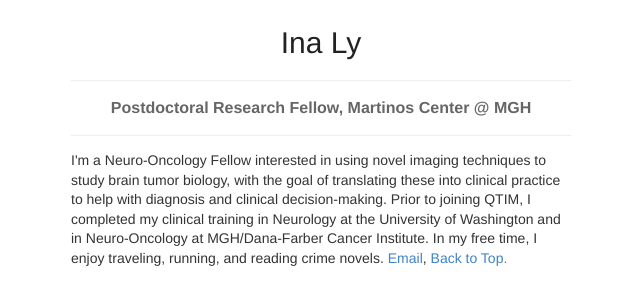
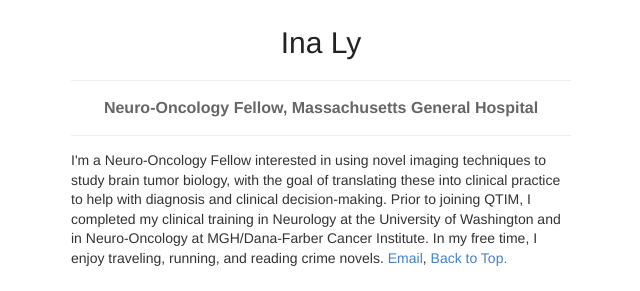
Before and after one commit to QTIM-Lab/qtim-lab.github.io, a Jekyll site: the page built from people.html, in a window 1280 px wide and 900 px high, scrolled down 4887 px. Shown: the part 161-452 px from the top of the window, without its empty margins (319-959 px from the left). Built offline with Jekyll 4.4.1, drawn with Linux system fonts in a browser that asks for light colours.

Commit message:
Ina title change.

```diff
--- a/people.html
+++ b/people.html
@@ -81,7 +81,7 @@ My early research involved the subjective experience of pain using fMRI, BOLD de
 <a name="Ina"></a>
 <img src="../images/people/ina_500.png">
 <h1>Ina Ly</h1>
-<h2>Postdoctoral Research Fellow, Martinos Center @ MGH</h2>
+<h2>Neuro-Oncology Fellow, Massachusetts General Hospital</h2>
 <p>I'm a Neuro-Oncology Fellow interested in using novel imaging techniques to study brain tumor biology, with the goal of translating these into clinical practice to help with diagnosis and clinical decision-making. Prior to joining QTIM, I completed my clinical training in Neurology at the University of Washington and in Neuro-Oncology at MGH/Dana-Farber Cancer Institute. In my free time, I enjoy traveling, running, and reading crime novels. <a href="mailto:ILY@PARTNERS.ORG">Email</a>, <a href="#Top">Back to Top.</a></p>
 </div>
 
```
